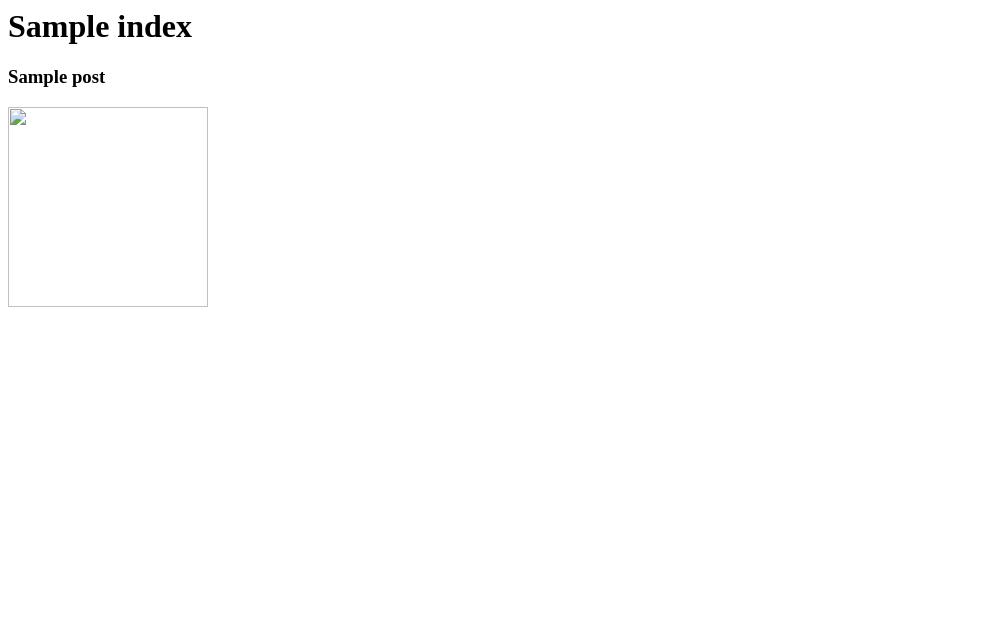
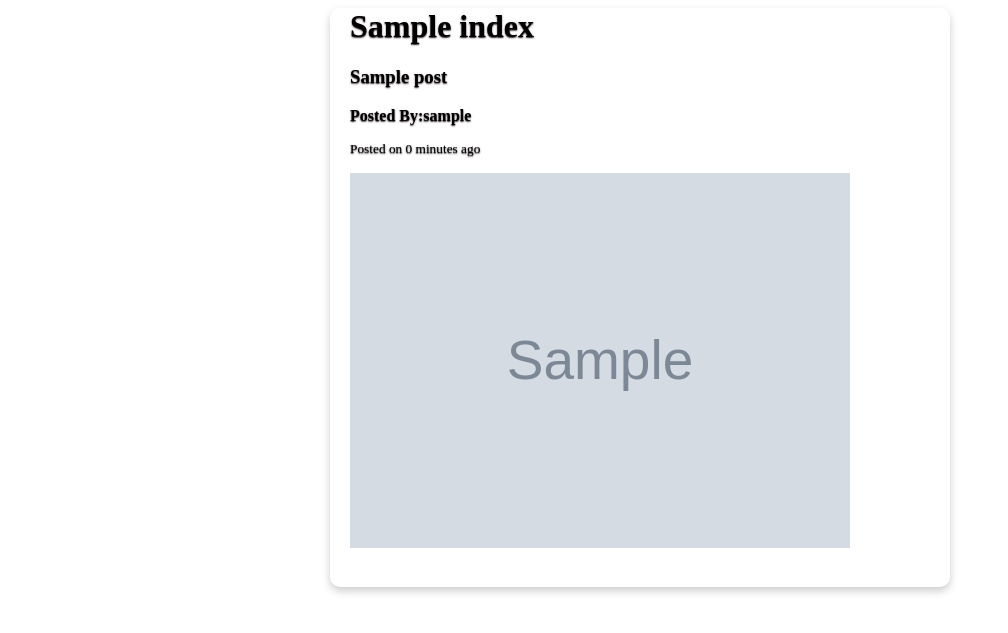
Before and after one commit to siuols/intern-blog, a Django app: page /blog/ in a window 1280 px wide. Shown: the top 633 px of the page, without its empty margins (0-1008 px from the left). Run offline with Django 3.2, Linux system fonts and the light colour scheme; tables that the repository leaves empty hold one stand-in row (values such as "Sample post"); grey boxes marked "Sample" are stand-in pictures.

Commit message:
Post List card

```diff
--- /dev/null
+++ b/jassen/project/blog/static/css/style.css
@@ -0,0 +1,11 @@
+.card{
+    background-color: white;
+    box-shadow: 0 4px 8px 0 rgba(0, 0, 0, 0.2);
+    max-width: 600px;
+    margin:auto;
+    transition: 0.3s;
+    border-radius: 10px;
+    text-shadow: 0 .05rem .1rem rgba(15, 2, 2, 0.92);
+    padding-left: 20px;
+    padding-bottom:20px;
+}
--- a/jassen/project/blog/templates/Post_list.html
+++ b/jassen/project/blog/templates/Post_list.html
@@ -1,11 +1,16 @@
+{% load static %}
+<link rel="stylesheet" type="text/css" href="{% static 'css/style.css' %}" />
+<title>Post</title>
 {% block content %}
   {% for obj in post %}
     <div class="card">
       <h1>{{obj.blog.heading}}</h1>
       <h2>{{obj.blog.sub_Heading}}</h2>
       <h3>{{obj.title}}</h3>
-      <p><img src="{{  obj.MEDIA_URL }}{{obj.banner_Photo.url}}" width="200px"></p>
-      <h3><a href="/grades/student/Year/"> </a></h3>
+      <strong><p>Posted By:{{obj.user}}</p></strong>
+      <small> Posted on {{ obj.date|timesince }} ago</small></p>
+      <p><img src="{{ obj.MEDIA_URL }}{{obj.banner_photo.url}}" width="500px"></p>
+      <h3><a href=" "> </a></h3>
     </div>
   {% endfor %}
  {% endblock %}
--- a/jassen/project/blog/urls.py
+++ b/jassen/project/blog/urls.py
@@ -2,5 +2,5 @@ from django.urls import path
 from . import views
 app_name = 'blog'
 urlpatterns = [
-    path('', views.PostView1.as_view(), name='index'),
+    path('', views.PostView.as_view(), name='index'),
 ]
--- a/jassen/project/blog/views.py
+++ b/jassen/project/blog/views.py
@@ -10,8 +10,8 @@ from .models import Post,Category,Tags,Index
 from django.views import generic, View
 # Create your views here.
 
-class PostView1(View):
+class PostView(View):
     def get(self, request):
-        post = Post.objects.all()
+        post = Post.objects.all().order_by('-date')
         context = {'post':post,}
         return render(request, "Post_list.html", context)
```
Also changed, not shown: jassen/project/blog/migrations/0010_auto_20180418_0158.py (added).
